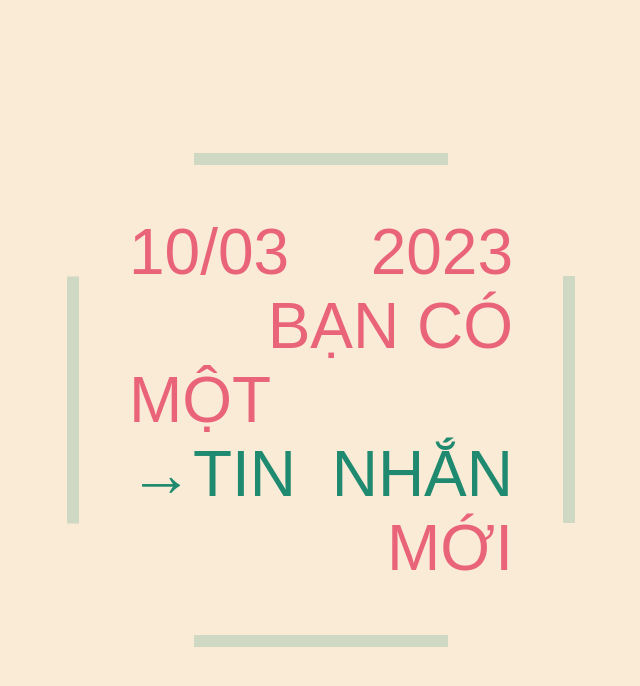
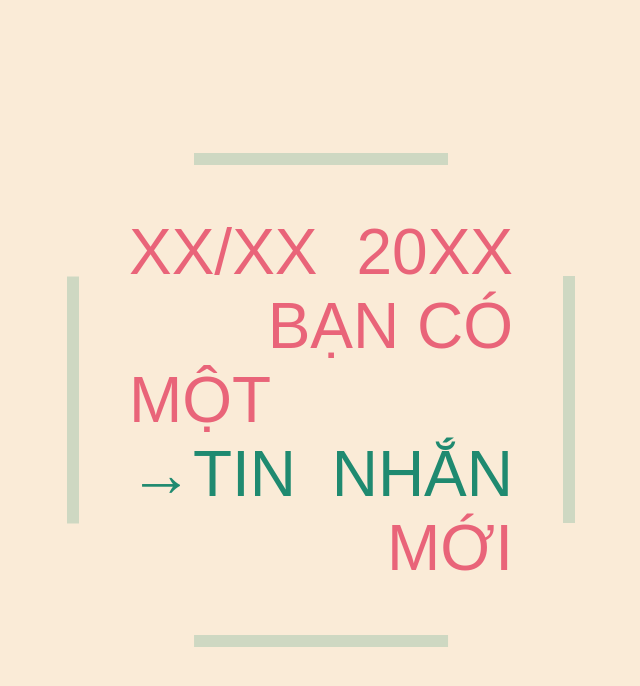
Before and after one commit to tranghane/10032004, a plain HTML site: page index.html in a window 1280 px wide. Shown: the whole page, without its empty margins (319-959 px from the left). Drawn offline with Linux system fonts and the light colour scheme; a web font is replaced by a local one.

Commit message:
Update index.html

```diff
--- a/index.html
+++ b/index.html
@@ -30,8 +30,8 @@
     </div>
     <div id="text">
         <div class="line">
-            <p class="word"> 10/03 </p>
-            <p class="word"> 2023</p>
+            <p class="word"> xx/xx </p>
+            <p class="word"> 20xx</p>
         </div>
         <div class="line">
             <p class="word hide"></p>
```
